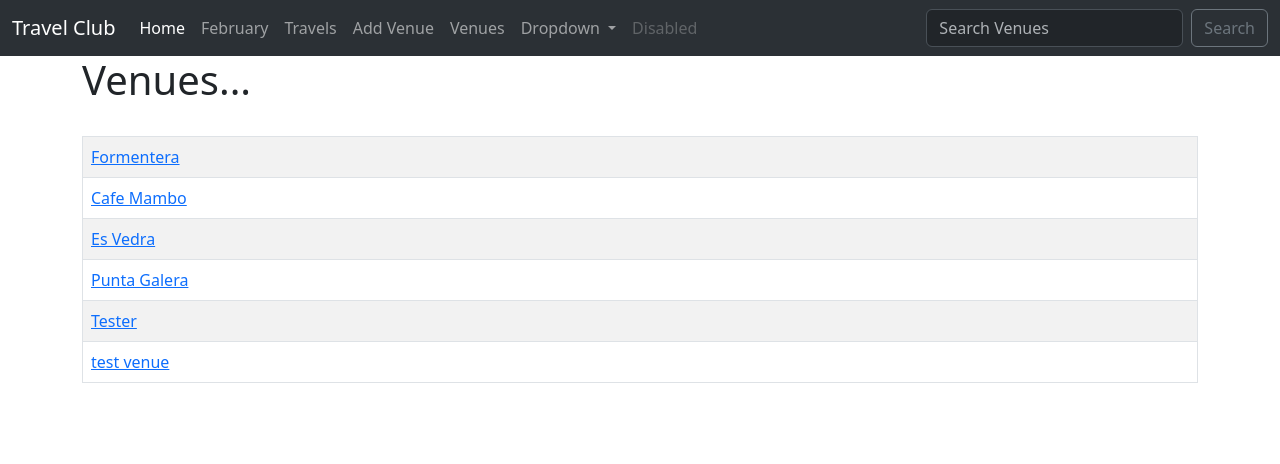
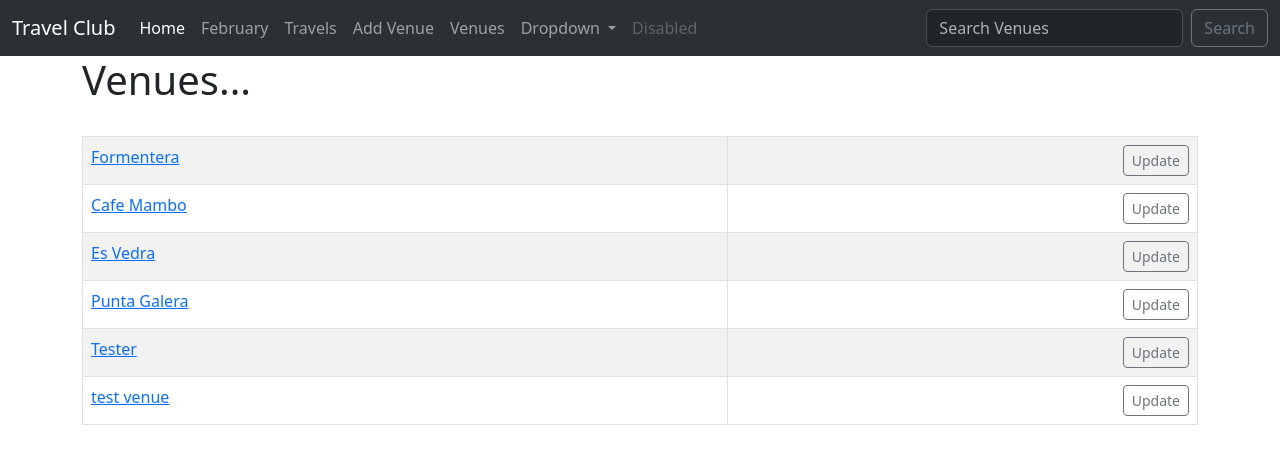
Before and after one commit to SebastianSloma/Travel_club, a Django app: page /list_venues in a window 1280 px wide. Shown: the top 464 px of the page. Run offline with Django 4.2, Linux system fonts and the light colour scheme; data comes from the database, SQL or seed files in the repository; both versions use the stored data as it was after the commit.

Commit message:
added update venue function

```diff
--- a/travel/templates/travel/venue.html
+++ b/travel/templates/travel/venue.html
@@ -11,6 +11,9 @@
     <td>
         <a href="{% url 'show-venue' venue.id %}">{{ venue }}</a> <br>
     </td>
+    <td align="right">
+        <a href="{% url 'update-venue' venue.id %}" class="btn btn-outline-secondary btn-sm">Update</a>
+    </td>
 </tr>
 {% endfor %}
 </table>
--- a/travel/urls.py
+++ b/travel/urls.py
@@ -11,4 +11,5 @@ path('', views.home, name='home'),
     path('list_venues', views.list_venues, name='list-venues'),
     path('show_venue/<venue_id>', views.show_venue, name='show-venue'),
     path('search_venues', views.search_venues, name='search-venues'),
+    path('update_venue/<venue_id>', views.update_venue, name='update-venue'),
 ]
--- a/travel/views.py
+++ b/travel/views.py
@@ -1,4 +1,4 @@
-from django.shortcuts import render
+from django.shortcuts import render,redirect
 import calendar
 from calendar import HTMLCalendar
 from datetime import datetime
@@ -7,6 +7,17 @@ from .forms import VenueForm
 from django.http import HttpResponseRedirect
 
 # Create your views here.
+
+def update_venue(request, venue_id):
+    venue = Venue.objects.get(pk=venue_id)
+    form = VenueForm(request.POST or None, instance=venue)
+    if form.is_valid():
+        form.save()
+        return redirect('list-venues')
+
+    return render(request, 'travel/update_venue.html', {'venue':venue, 'form':form})
+
+
 
 def search_venues(request):
     if request.method =='POST':
```
Also changed, not shown: travel/templates/travel/update_venue.html (added, +15 -0 lines), db.sqlite3.
